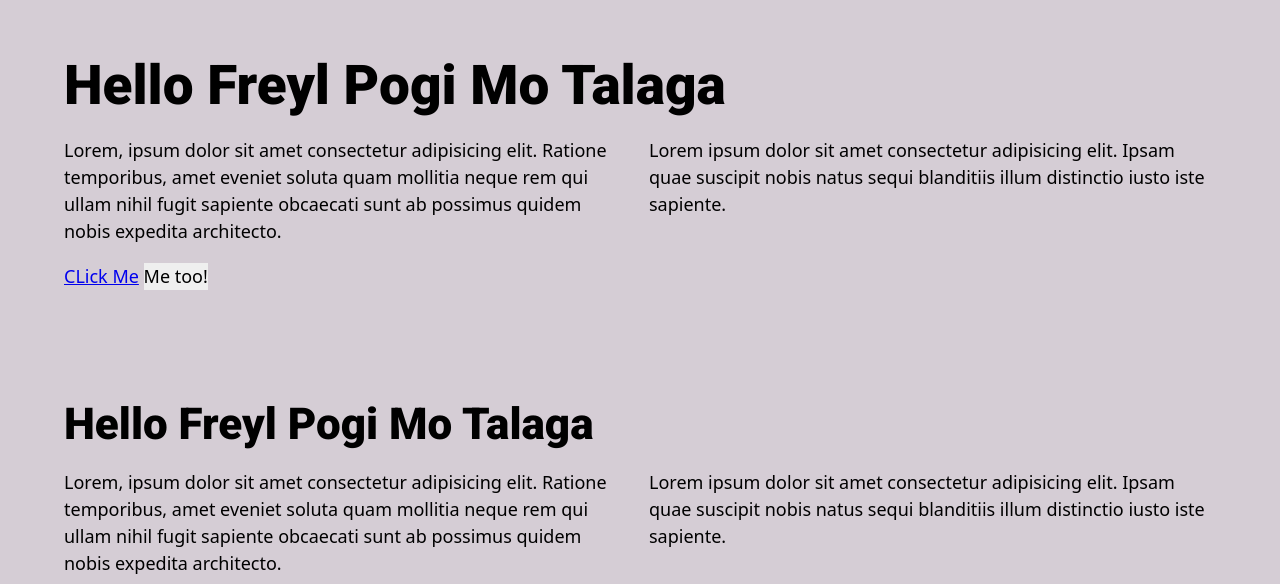
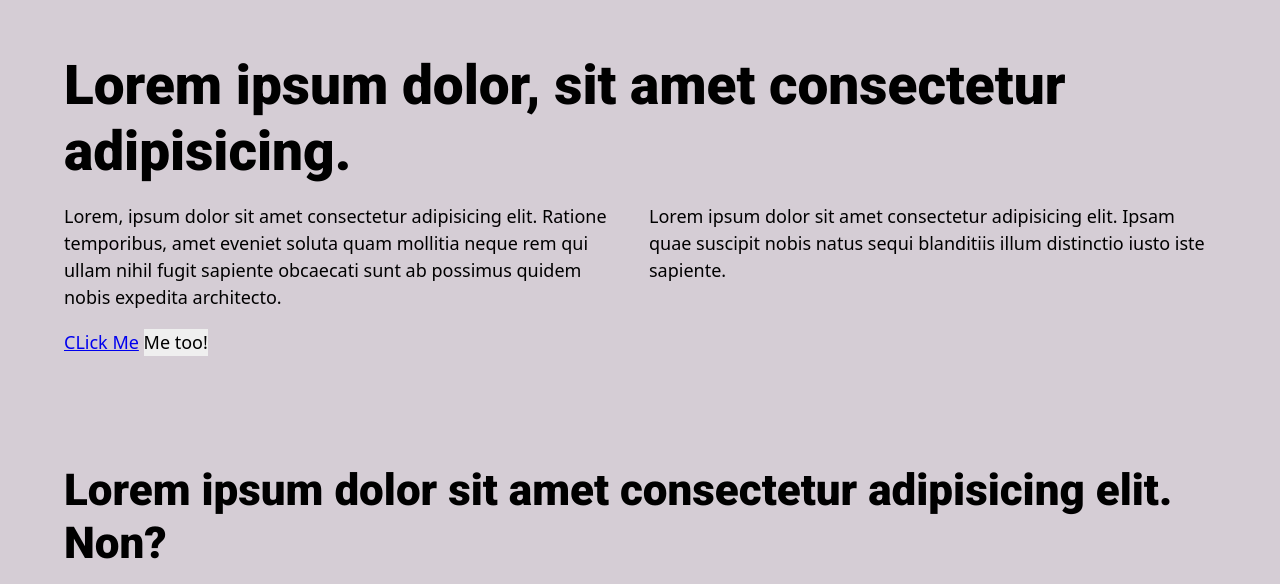
Before and after one commit to newbie-dev-freyl/PROJ-1, a website: page index.html in a window 1280 px wide. Shown: the part 163-747 px from the top of the page. Drawn offline with nearby package versions, Linux system fonts and the light colour scheme.

Commit message:
change header content to lorem

```diff
--- a/index.html
+++ b/index.html
@@ -67,7 +67,7 @@
         <section class="section">
             <div class="wrapper">
                 <div class="flow">
-                    <h1 class="heading-1">Hello Freyl Pogi Mo Talaga</h1>
+                    <h1 class="heading-1">Lorem ipsum dolor, sit amet consectetur adipisicing.</h1>
                     <div class="even-columns">
                         <p class="">Lorem, ipsum dolor sit amet consectetur adipisicing elit. Ratione temporibus, amet eveniet soluta quam mollitia neque rem qui ullam nihil fugit sapiente obcaecati sunt ab possimus quidem nobis expedita architecto.</p>
                         <p>Lorem ipsum dolor sit amet consectetur adipisicing elit. Ipsam quae suscipit nobis natus sequi blanditiis illum distinctio iusto iste sapiente.</p>
@@ -81,7 +81,7 @@
         <section class="section">
             <div class="wrapper">
                 <div class="flow">
-                    <h1 class="heading-2">Hello Freyl Pogi Mo Talaga</h1>
+                    <h1 class="heading-2">Lorem ipsum dolor sit amet consectetur adipisicing elit. Non?</h1>
                     <div class="even-columns">
                         <p class="">Lorem, ipsum dolor sit amet consectetur adipisicing elit. Ratione temporibus, amet eveniet soluta quam mollitia neque rem qui ullam nihil fugit sapiente obcaecati sunt ab possimus quidem nobis expedita architecto.</p>
                         <p>Lorem ipsum dolor sit amet consectetur adipisicing elit. Ipsam quae suscipit nobis natus sequi blanditiis illum distinctio iusto iste sapiente.</p>
```
